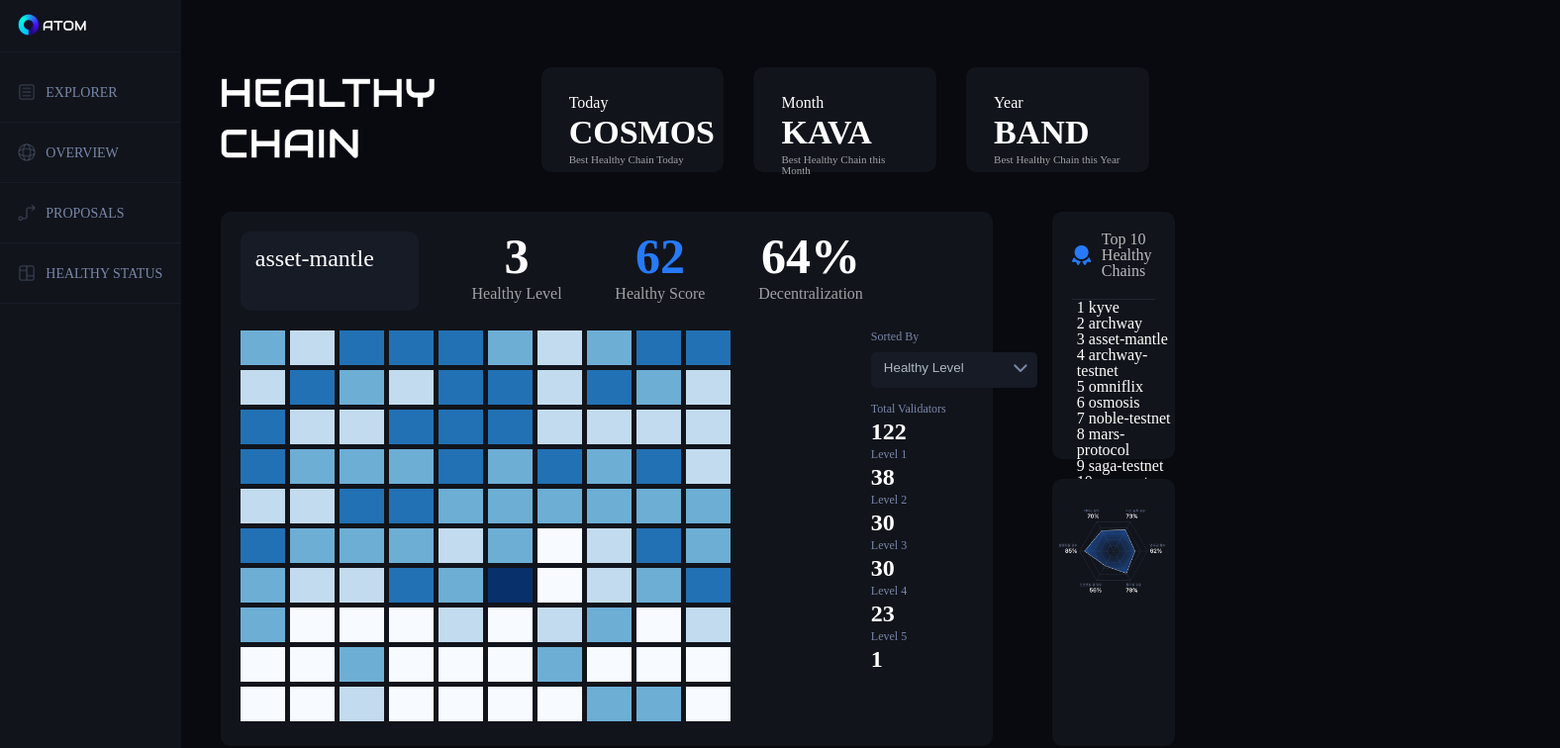
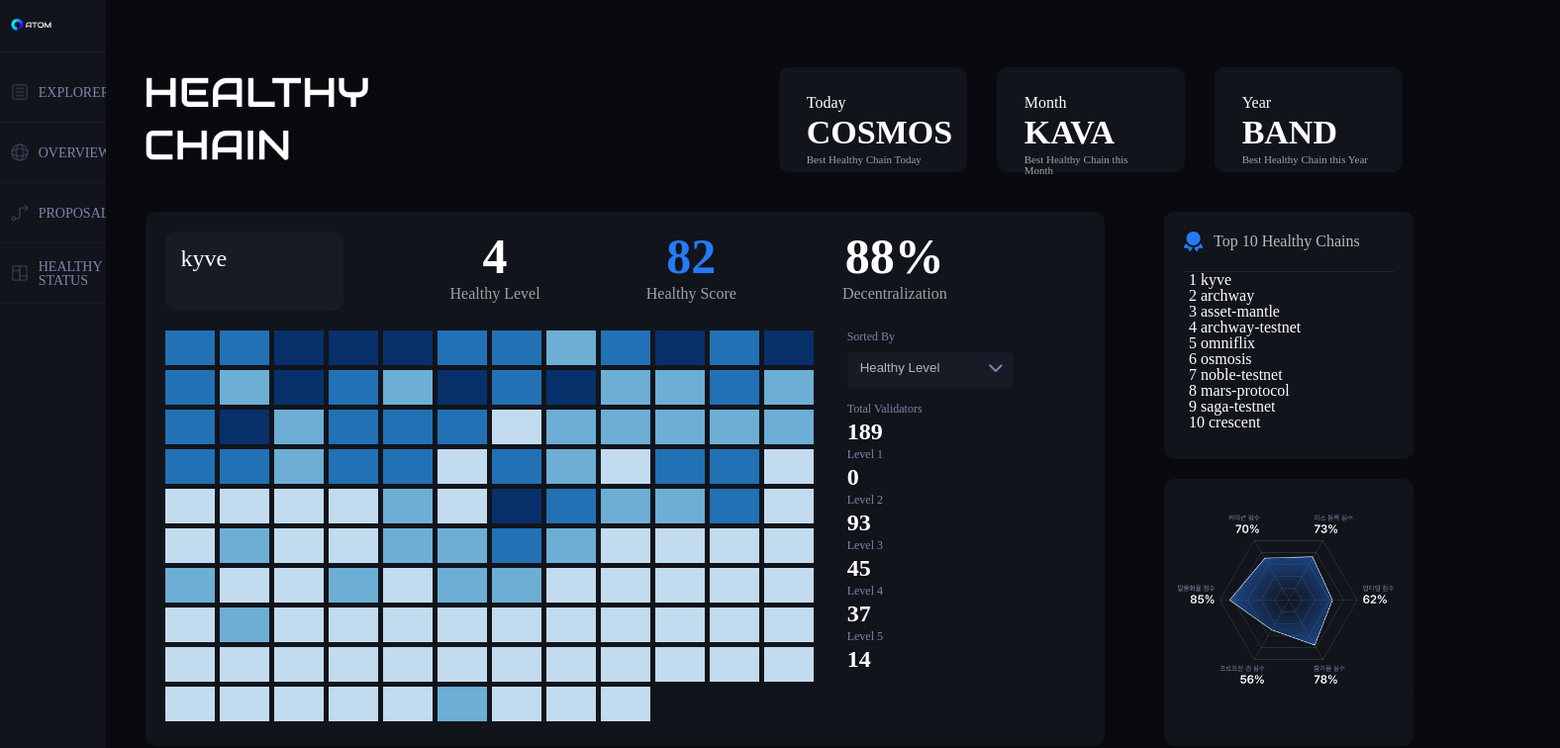
Before and after one commit to InformationDesign-Project/Client, a SvelteKit app: page / in a window 1280 px wide. Shown: the top 756 px of the page at 99% size, 1576 px wide, since content can reach past the window. Built offline with nearby package versions, Linux system fonts and the light colour scheme.

Commit message:
Feat : heatmap mouseover -> 밸리데이터 정보 표시

```diff
--- a/src/components/Main/Heatmap.svelte
+++ b/src/components/Main/Heatmap.svelte
@@ -2,28 +2,43 @@
 	import * as d3 from 'd3';
 
 	export let data = [];
+	let tooltip; // 툴팁 요소
 
 	function drawHeatmap() {
-    const container = d3.select('#heatmap')
+		const containerWidth = 1000; // 가로 방향 20개 블록 * 50px
+		const containerHeight = 400;
+
+		const container = d3
+			.select('#heatmap')
 			.html('')
-      .attr('width', 600)  // 너비 조정
-      .attr('height', 400); // 높이 조정
+			.attr('width', containerWidth)
+			.attr('height', containerHeight);
 
-    const colorScale = d3.scaleSequential()
-      .domain([1, 5])
-      .interpolator(d3.interpolateBlues);
+		const colorScale = d3.scaleSequential().domain([1, 5]).interpolator(d3.interpolateBlues);
 
-    container.selectAll('rect')
+		tooltip = d3.select('.tooltip');
+
+		container
+			.selectAll('rect')
 			.data(data)
 			.enter()
 			.append('rect')
-      .attr('x', (d, i) => (i % 10) * 50) // 변경된 컬럼 간격
-      .attr('y', (d, i) => Math.floor(i / 10) * 40) // 변경된 행 간격
-      .attr('width', 45) // 블록 너비 조정
-      .attr('height', 35) // 블록 높이 조정
-      .attr('fill', d => colorScale(d.level))
+			.attr('x', (d, i) => (i % 20) * 55) // 가로 방향 20개 블록
+			.attr('y', (d, i) => Math.floor(i / 20) * 40) // 블록의 행 계산
+			.attr('width', 50) // 블록 너비
+			.attr('height', 35) // 블록 높이
+			.attr('fill', (d) => colorScale(d.level))
 			.on('mouseover', (event, d) => {
-        // 툴팁 구현
+				tooltip.style('display', 'block');
+				tooltip
+					.html(
+						`Moniker: ${d.moniker}<br>Level: ${d.level}<br> Vp: ${d.votingPower}<br>Rank: ${d.rank}`
+					)
+					.style('left', `${event.pageX}px`)
+					.style('top', `${event.pageY - 28}px`);
+			})
+			.on('mouseout', () => {
+				tooltip.style('display', 'none');
 			});
 	}
 
@@ -33,7 +48,20 @@
 </script>
 
 <svg id="heatmap"></svg>
+<div class="tooltip"></div>
+
+<!-- 툴팁 요소 추가 -->
 
 <style>
-  /* 추가 스타일 */
+	.tooltip {
+		position: absolute;
+		display: none;
+		padding: 4px 8px;
+		background: white;
+		border: 1px solid #ccc;
+		border-radius: 4px;
+		pointer-events: none;
+		font-size: 12px;
+		color: black;
+	}
 </style>
--- a/src/components/Main/MainDashboard.svelte
+++ b/src/components/Main/MainDashboard.svelte
@@ -13,7 +13,7 @@
 	let validatorsData = [];
 	let topChains = []; // 상위 10개 체인을 저장할 배열
 	let validatorsCount = { level1: 0, level2: 0, level3: 0, level4: 0, level5: 0 };
-	let chainName = 'asset-mantle'; // Filter chain name
+	let chainName = 'kyve'; // Filter chain name
 
 	onMount(async () => {
 		// Fetch chain data
@@ -23,8 +23,8 @@
 
 		// level에 따라 내림차순 정렬 후 상위 10개 추출
 		topChains = [...chainsData] // 배열을 복사합니다.
-            .sort((a, b) => b.level - a.level) // level에 따라 내림차순 정렬
-            .slice(0, 10); // 상위 10개 항목 추출
+			.sort((a, b) => b.level - a.level) // level에 따라 내림차순 정렬
+			.slice(0, 10); // 상위 10개 항목 추출
 		const validatorsResponse = await fetch(
 			`/valitdators_level/output_validators_${chainName}.json`
 		);
@@ -152,7 +152,7 @@
 	}
 
 	.dashboard {
-		width: 70%;
+		width: 65%;
 		height: 500px;
 		padding: 20px;
 		border-radius: 10px;
@@ -188,11 +188,11 @@
 
 		.dashboard-main {
 			display: flex;
-			width: 100%;
+			width: 109%;
 
 			.sidebar {
 				flex-basis: 30%;
-				margin-left: 5%;
+				margin-left: 3%;
 			}
 		}
 	}
@@ -230,14 +230,8 @@
 
 	.heatmap {
 		display: flex;
-		width: 100%;
+		width: 65%;
 	}
-
-	.sidebar {
-		flex-basis: 30%;
-		margin-left: 5%;
-	}
-
 	.sorted-by {
 		font-size: 12px;
 		font-style: normal;
```
Lines whose indentation alone changed are shown as unchanged.
